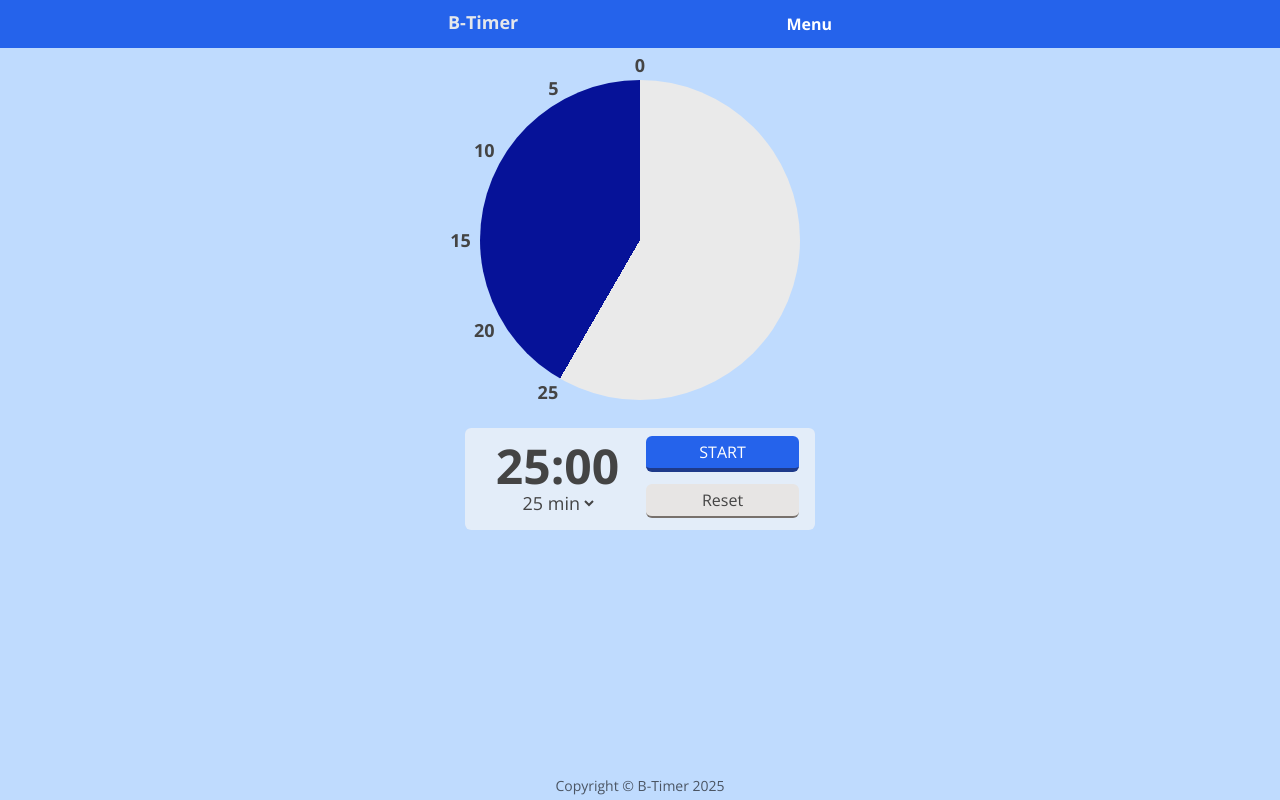
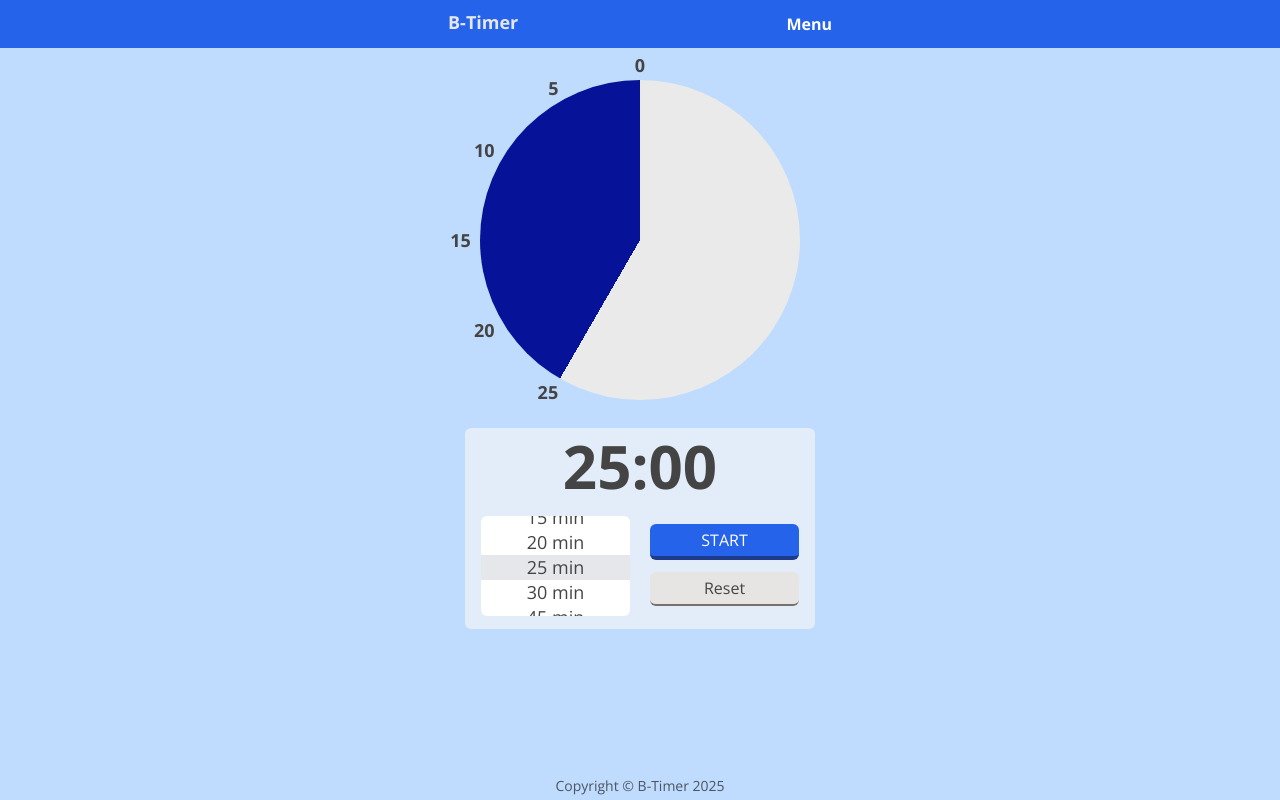
Before and after one commit to kenwebwork/visual-timer, a React (Vite) app: page / in a window 1280 px wide. Built offline with nearby package versions, Linux system fonts and the light colour scheme.

Commit message:
update selection and design

```diff
--- a/src/features/timer/ResetButton.tsx
+++ b/src/features/timer/ResetButton.tsx
@@ -12,10 +12,9 @@ const ResetButton: React.FC<ResetButtonProps> = ({setRemainingTime, selectedTime
       className="
         py-1 mt-3 mb-1
         bg-stone-200
-        text-block
+        text-block text-center
         rounded-md
-        border-b-2
-        border-stone-500
+        border-b-2 border-stone-500
         cursor-pointer
         hover:border-b-1
       "
--- a/src/features/timer/StartStopButton.tsx
+++ b/src/features/timer/StartStopButton.tsx
@@ -14,9 +14,9 @@ const StartStopButton: React.FC<StartStopButtonProps> = ({setIsRunning, isRunnin
   return (
     <div
       className={ isRunning ?
-        "py-1 bg-blue-600 text-white rounded-md cursor-pointer mt-1"
+        "py-1 bg-blue-600 text-white text-center rounded-md cursor-pointer mt-1"
         :
-        "py-1 bg-blue-600 text-white rounded-md cursor-pointer border-b-4 border-blue-900"
+        "py-1 bg-blue-600 text-white text-center rounded-md cursor-pointer border-b-4 border-blue-900"
       }
       onClick={handleClick}
     >
--- a/src/features/timer/TimeSetting.tsx
+++ b/src/features/timer/TimeSetting.tsx
@@ -1,4 +1,4 @@
-import React from "react";
+import React, { useEffect, useRef } from "react";
 import { TIME_OPTIONS } from "../../utils/constants";
 
 interface VisualTimerProps {
@@ -12,23 +12,41 @@ const VisualTimer: React.FC<VisualTimerProps> = ({
   setSelectedTime,
   selectedTime,
 }) => {
+
   const selectOption = (event: React.ChangeEvent<HTMLSelectElement>):void => {
     setRemainingTime(Number(event.target.value) * 60);
     setSelectedTime(Number(event.target.value));
+    console.log(selectedTime);
   }
+
+  const selectedOptionRef = useRef(null);
+  useEffect(() => {
+    if (selectedOptionRef.current) {
+      selectedOptionRef.current.scrollIntoView({ block: 'center' });
+    }
+  }, []);
 
   return (
     <select
       name="setting"
       id="setting"
-      className="text-lg bg-transparent"
+      className="
+        w-full h-18
+        rounded-md
+        text-lg text-center
+        bg-transparent
+      "
       onChange={selectOption}
       value={selectedTime}
+      defaultValue="25"
+      multiple
     >
     {TIME_OPTIONS.map((timeOption) => (
       <option
         key={timeOption.value}
         value={timeOption.value}
+        className={timeOption.value === selectedTime ? "bg-gray-200" : "bg-white"}
+        ref={timeOption.value === selectedTime ? selectedOptionRef : null}
       >
         {timeOption.label}
       </option>
--- a/src/pages/HomePage.tsx
+++ b/src/pages/HomePage.tsx
@@ -84,22 +84,23 @@ const HomePage: React.FC = () => {
         <VisualTimer remainingTime={remainingTime} />
       </div>
       <div className="
-        w-full text-center flex justify-center items-center
-        py-2 px-4
+        pt-2 px-4 pb-3 w-full
         rounded-md
         bg-white/60 backdrop-opacity-5 backdrop-invert
       ">
-        <div className="flex-1 flex-col h-auto">
-          <h2 className="text-5xl font-bold">{getFormatTime(remainingTime)}</h2>
+        <h2 className="mb-5 text-6xl text-center font-bold">{getFormatTime(remainingTime)}</h2>
+        <div className="flex h-auto">
+          <div className="w-1/2 mr-5">
             <TimeSetting
               setRemainingTime={setRemainingTime}
               setSelectedTime={setSelectedTime}
               selectedTime={selectedTime}
             />
           </div>
-        <div className="flex-1 ml-3">
+          <div className="w-1/2 flex flex-col justify-center">
             <StartStopButton setIsRunning={setIsRunning} isRunning={isRunning} />
             <ResetButton setRemainingTime={setRemainingTime} selectedTime={selectedTime} />
+          </div>
         </div>
       </div>
     </div>
```
Lines whose indentation alone changed are shown as unchanged.
